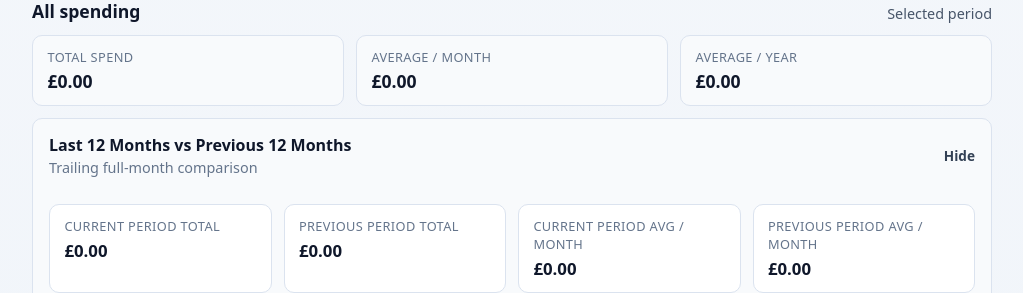
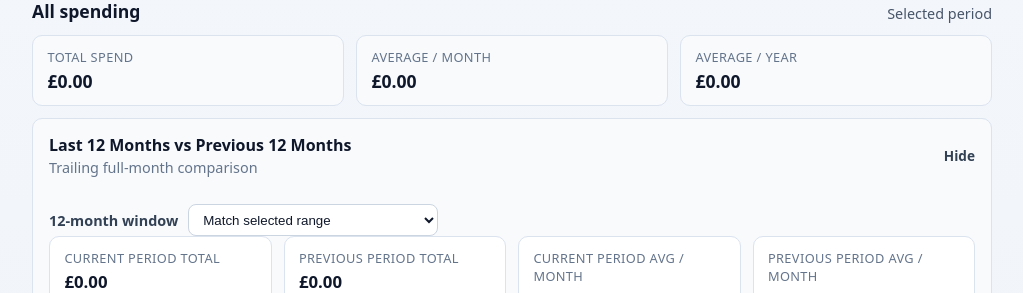
Before and after one commit to sebbacon/starling, a Django app: template templates/spaces/spending.html in a window 1280 px wide, after a click that opens the changed part. Shown: the part 244-537 px from the top of the page, without its empty margins (128-1151 px from the left). Run offline with Django 5.2, Linux system fonts and the light colour scheme; the template is opened without the code that fills it, so the values that code supplies are empty; some libraries are stand-ins or nearby versions.

Commit message:
Add spending comparison period selector

```diff
--- a/starling_web/spaces/views.py
+++ b/starling_web/spaces/views.py
@@ -1183,6 +1183,7 @@ def _cashflow_transactions(request, *, flow, income_scope="all"):
     try:
         page = _parse_positive_int(request.GET.get("page"), 1)
         spender_key, spender_name = _resolve_spender_filter(request.GET.get("spender"), strict=True)
+        comparison_reference = _parse_reference_time(request.GET.get("comparison_reference"))
         sort_key, sort_direction = _resolve_transaction_sort(
             request.GET.get("sort"),
             request.GET.get("direction"),
@@ -1235,7 +1236,7 @@ def _cashflow_transactions(request, *, flow, income_scope="all"):
         summary["periodComparison"] = _build_period_comparison(
             queryset=filtered_queryset,
             flow=flow,
-            reference=reference_time,
+            reference=comparison_reference or reference_time,
         )
     total_count = window_queryset.count()
     total_pages = max(1, math.ceil(total_count / TRANSACTIONS_PAGE_SIZE))
--- a/templates/spaces/spending.html
+++ b/templates/spaces/spending.html
@@ -477,6 +477,25 @@
       margin: 0.15rem 0 0;
       color: #64748b;
       font-size: 0.9rem;
+    }
+    .year-comparison__controls {
+      display: flex;
+      align-items: center;
+      gap: 0.6rem;
+      flex-wrap: wrap;
+    }
+    .year-comparison__controls label {
+      color: #334155;
+      font-size: 0.9rem;
+      font-weight: 600;
+    }
+    .year-comparison__controls select {
+      min-width: 250px;
+      padding: 0.4rem 0.65rem;
+      border: 1px solid #cbd5e1;
+      border-radius: 8px;
+      background: #ffffff;
+      color: #0f172a;
     }
     .year-comparison__stats {
       display: grid;
@@ -804,6 +823,12 @@
         </div>
       </summary>
       <div class="year-comparison__content">
+        <div class="year-comparison__controls">
+          <label for="comparison-period-select">12-month window</label>
+          <select id="comparison-period-select" aria-label="Select 12-month comparison period">
+            <option value="">Match selected range</option>
+          </select>
+        </div>
         <div class="year-comparison__stats">
           <div class="year-comparison__stat">
             <p class="year-comparison__stat-label">Current period total</p>
@@ -1042,6 +1067,7 @@
     const spendingYearCurrentAverage = document.getElementById('spending-year-current-average');
     const spendingYearPreviousAverage = document.getElementById('spending-year-previous-average');
     const spendingYearComparisonBody = document.getElementById('spending-year-comparison-body');
+    const comparisonPeriodSelect = document.getElementById('comparison-period-select');
     const categorySidebarList = document.getElementById('category-sidebar-list');
     const sidebarSpenderFilter = document.getElementById('sidebar-spender-filter');
     const categorySelectAllButton = document.getElementById('category-select-all');
@@ -1063,6 +1089,7 @@
     let categorySelectionMode = 'all';
     let activeNoteEditor = null;
     let splitByCardUsed = false;
+    let currentComparisonReference = '';
 
     function getSpenderAccent(spenderKey) {
       if (spenderKey === 'seb') {
@@ -1550,6 +1577,76 @@
         return `${startLabel} to ${endLabel}`;
       }
       return `${startLabel} to ${endLabel} • ${days} day${days === 1 ? '' : 's'}`;
+    }
+
+    function formatMonthYear(value) {
+      if (!value) {
+        return '';
+      }
+      return new Intl.DateTimeFormat('en-GB', {
+        month: 'short',
+        year: 'numeric',
+        timeZone: 'UTC',
+      }).format(value);
+    }
+
+    function deriveComparisonReferenceValue(date) {
+      if (!(date instanceof Date) || Number.isNaN(date.getTime())) {
+        return '';
+      }
+      const comparisonDate = new Date(date.getTime() - 1);
+      const exclusiveEnd = new Date(Date.UTC(
+        comparisonDate.getUTCFullYear(),
+        comparisonDate.getUTCMonth() + 1,
+        1,
+      ));
+      return exclusiveEnd.toISOString();
+    }
+
+    function syncComparisonPeriodOptions() {
+      if (!comparisonPeriodSelect || !overviewSummary?.dates?.length) {
+        return;
+      }
+      const options = [];
+      if (currentRange.end instanceof Date && !Number.isNaN(currentRange.end.getTime())) {
+        const defaultReference = deriveComparisonReferenceValue(currentRange.end);
+        const defaultEndMonth = new Date(new Date(defaultReference).getTime() - 1);
+        const defaultStartMonth = new Date(Date.UTC(
+          defaultEndMonth.getUTCFullYear(),
+          defaultEndMonth.getUTCMonth() - 11,
+          1,
+        ));
+        options.push({
+          value: '',
+          label: `Match selected range (${formatMonthYear(defaultStartMonth)} to ${formatMonthYear(defaultEndMonth)})`,
+        });
+      } else {
+        options.push({ value: '', label: 'Match selected range' });
+      }
+
+      for (let endIndex = 11; endIndex < overviewSummary.dates.length; endIndex += 1) {
+        const startDate = parseIsoDate(overviewSummary.dates[endIndex - 11]);
+        const endDate = parseIsoDate(overviewSummary.dates[endIndex]);
+        const optionValue = computeExclusiveEnd(endDate, 'month')?.toISOString();
+        if (!startDate || !endDate || !optionValue) {
+          continue;
+        }
+        options.push({
+          value: optionValue,
+          label: `${formatMonthYear(startDate)} to ${formatMonthYear(endDate)}`,
+        });
+      }
+
+      comparisonPeriodSelect.innerHTML = options.map((option) => `
+        <option value="${option.value}">${option.label}</option>
+      `).join('');
+
+      const nextValue = currentComparisonReference
+        && options.some((option) => option.value === currentComparisonReference)
+        ? currentComparisonReference
+        : '';
+      comparisonPeriodSelect.value = nextValue;
+      comparisonPeriodSelect.disabled = options.length <= 1;
     }
 
     function formatYearComparisonPeriod(comparison) {
@@ -2522,6 +2619,9 @@
       } else if (prepared.type === 'search') {
         params.set('search', prepared.value);
       }
+      if (currentComparisonReference) {
+        params.set('comparison_reference', currentComparisonReference);
+      }
 
       try {
         const response = await fetch(`${transactionsEndpoint}?${params.toString()}`);
@@ -2846,6 +2946,7 @@
         currentSummary = summary;
         currentRange.bucket = summary.bucket || 'month';
         currentRange.days = summary.days;
+        syncComparisonPeriodOptions();
         syncCategorySidebar(summary);
         reapplyChartMode();
         if (currentFilter && options.retainTransactions !== false) {
@@ -2900,6 +3001,7 @@
         overviewSummary = await fetchSpendingData({ days: overviewDays });
         overviewDates = overviewSummary.dates.map(parseIsoDate);
         renderOverviewChart();
+        syncComparisonPeriodOptions();
       } catch (error) {
         console.error('Unable to load overview data', error);
         return;
@@ -2929,6 +3031,7 @@
       try {
         overviewSummary = await fetchSpendingData({ days: overviewDays });
         overviewDates = overviewSummary.dates.map(parseIsoDate);
+        syncComparisonPeriodOptions();
       } catch (error) {
         console.error('Unable to load overview data', error);
         return;
@@ -3053,6 +3156,16 @@
         reapplyChartMode();
       });
     }
+    if (comparisonPeriodSelect) {
+      comparisonPeriodSelect.addEventListener('change', async () => {
+        currentComparisonReference = comparisonPeriodSelect.value || '';
+        if (currentFilter) {
+          await loadTransactions(currentFilter, { preserveMessage: true });
+          return;
+        }
+        await loadAllTransactions({ preserveMessage: true });
+      });
+    }
     if (sidebarSpenderFilter) {
       sidebarSpenderFilter.querySelectorAll('button[data-spender]').forEach((button) => {
         button.addEventListener('click', async () => {
```
Also changed, not shown: tests/test_spending_view.py (+89 -0 lines).
